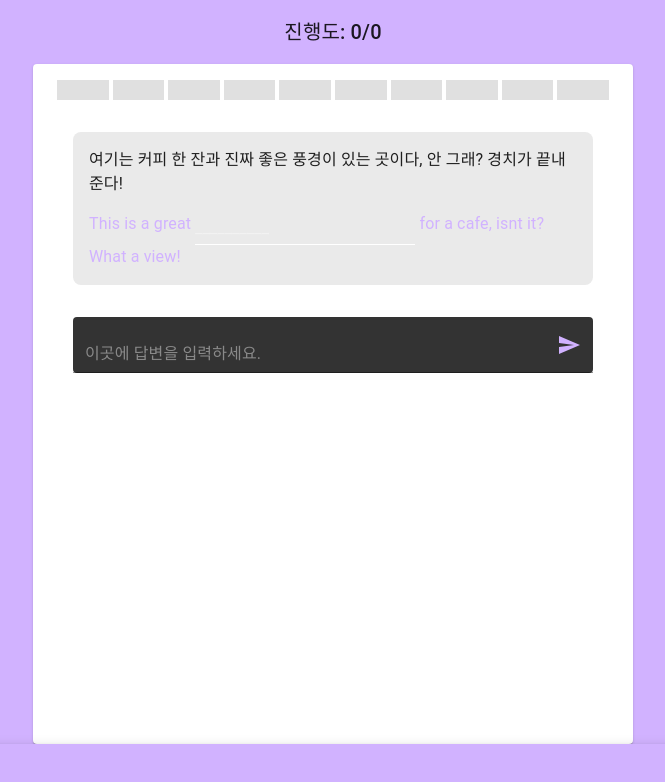
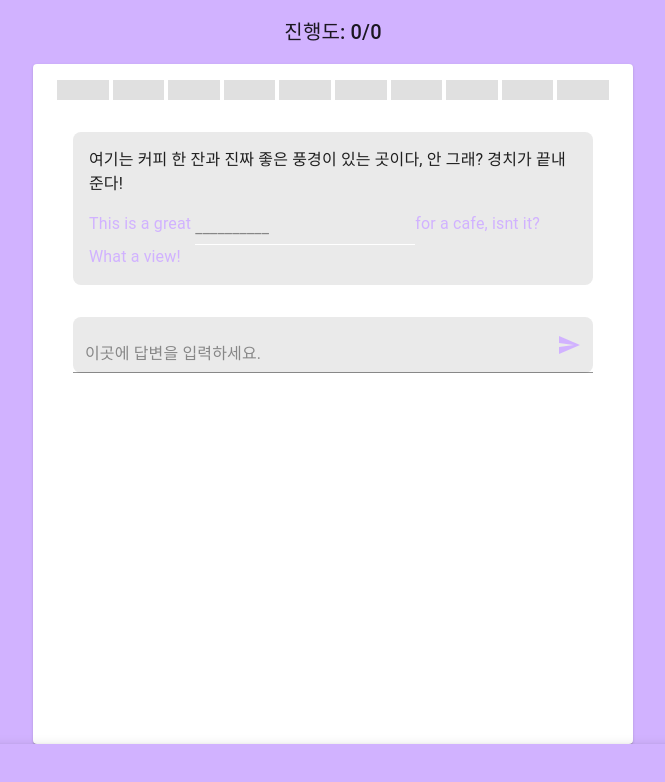
Before and after one commit to motojate/myeonjeob-bokka-front-end, a React (Create React App) app: page /question in a window 1280 px wide. Shown: the top 782 px of the page, without its empty margins (307-972 px from the left). Built offline with nearby package versions, Linux system fonts and the light colour scheme.

Commit message:
* 정답 제출 로직 구현

```diff
--- a/src/components/molecule/forms/QuestionForm.tsx
+++ b/src/components/molecule/forms/QuestionForm.tsx
@@ -1,16 +1,20 @@
-import React from 'react'
-import {
-  TextField,
-  Button,
-  Container,
-  CssBaseline,
-  Typography,
-  Box,
-  InputAdornment,
-} from '@mui/material'
+import React, { useState } from 'react'
+import { TextField, Typography, Box, InputAdornment } from '@mui/material'
 import SendIcon from '@mui/icons-material/Send'
 
-const QuestionForm = () => {
+interface QuestionFormChildProps {
+  submitAnswer: (answer: string) => void
+}
+
+const QuestionForm = (props: QuestionFormChildProps) => {
+  const [answer, setAnswer] = useState<string>('')
+  const handleAnswerChange = (event: React.ChangeEvent<HTMLInputElement>) => {
+    setAnswer(event.target.value)
+  }
+  const handleSubmit = (event: React.FormEvent<HTMLFormElement>) => {
+    event.preventDefault()
+    props.submitAnswer(answer)
+  }
   return (
     <>
       {/* 메시지 박스 */}
@@ -27,35 +31,48 @@ const QuestionForm = () => {
           여기는 커피 한 잔과 진짜 좋은 풍경이 있는 곳이다, 안 그래? 경치가
           끝내준다!
         </Typography>
-        <Typography variant="body1" sx={{ mt: 2, color: 'primary.main' }}>
+        <Typography
+          variant="body1"
+          sx={{ mt: 2, color: 'primary.main' }}
+          component={'div'}
+        >
           This is a great{' '}
           <TextField
             variant="standard"
             placeholder="__________"
+            value={answer}
             InputProps={{
               disableUnderline: true, // 밑줄 제거
-              sx: { color: 'white', borderBottom: '1px solid white' }, // 입력 필드 스타일
+              sx: { color: 'black', borderBottom: '1px solid white' }, // 입력 필드 스타일
             }}
-          />{' '}
+          />
           for a cafe, isnt it? What a view!
         </Typography>
       </Box>
 
       {/* 입력 필드 */}
       <Box sx={{ mx: 2, my: 2 }}>
+        <form onSubmit={handleSubmit}>
           <TextField
             fullWidth
             variant="filled"
             placeholder="이곳에 답변을 입력하세요."
+            value={answer}
+            onChange={handleAnswerChange}
             InputProps={{
               endAdornment: (
                 <InputAdornment position="end">
                   <SendIcon sx={{ color: 'primary.main' }} />
                 </InputAdornment>
               ),
-            sx: { color: 'white', backgroundColor: '#333', borderRadius: 1 }, // 입력 필드 스타일
+              sx: {
+                color: 'black',
+                backgroundColor: '#EAEAEA',
+                borderRadius: 2,
+              }, // 입력 필드 스타일
             }}
           />
+        </form>
       </Box>
     </>
   )
--- a/src/pages/question/QuestionMain.tsx
+++ b/src/pages/question/QuestionMain.tsx
@@ -42,6 +42,9 @@ const QuestionMain = () => {
   const handleClick = () => {
     setProgress((state) => state + 1)
   }
+  const submitAnswer = (answer: string) => {
+    if (answer === '1234') return setProgress((state) => state + 1)
+  }
   return (
     <ThemeProvider theme={theme}>
       <CssBaseline />
@@ -64,7 +67,7 @@ const QuestionMain = () => {
           }}
         >
           <ProgressBar progress={progress} maxBlocks={10} />
-          <QuestionForm />
+          <QuestionForm submitAnswer={submitAnswer} />
         </Container>
       </Box>
       <AppBar
```
Lines whose indentation alone changed are shown as unchanged.
